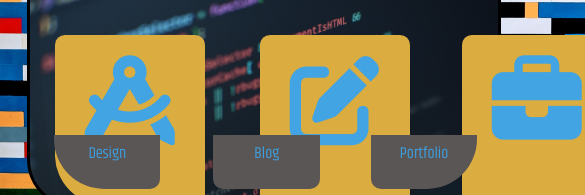
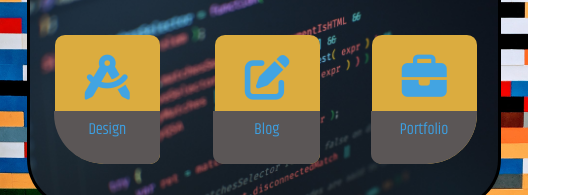
Before and after one commit to BhaveerH/MyFirstWebsite, a plain HTML site: page index.html in a window 390 px wide. Shown: the part 605-800 px from the top of the page, 585 px wide, since content can reach past the window. Drawn offline with Linux system fonts and the light colour scheme.

Commit message:
HTML & CSS Iteration 20
Fixed responsive issue with icons for index page

```diff
--- a/index.html
+++ b/index.html
@@ -100,13 +100,13 @@
             <label class="p-label" for="Blo" id="Blo">Blog</label>
             <label class="p-label" for="Por" id="Por">Portfolio</label>
             <button class="LinkDes u-url" id="iconDesignLink">
-              <i class="fa-solid fa-compass-drafting fa-3x"></i>
+              <i class="fa-solid fa-compass-drafting"></i>
             </button>
             <button class="LinkBlog u-url" id="iconBlogLink">
-              <i class="fa-solid fa-pen-to-square fa-3x"></i>
+              <i class="fa-solid fa-pen-to-square"></i>
             </button>
             <button class="LinkPort u-url" id="iconPortLink">
-              <i class="fa-solid fa-briefcase fa-3x"></i>
+              <i class="fa-solid fa-briefcase"></i>
             </button>
           </nav>
         </section>
--- a/myWebsite/style.css
+++ b/myWebsite/style.css
@@ -358,6 +358,19 @@
   display: none;
 }
 
+.fa-compass-drafting{
+  font-size: 3em;
+}
+
+.fa-pen-to-square{
+  font-size: 3em;
+}
+
+.fa-briefcase{
+  font-size: 3em;
+}
+
+
 
 @media (max-width: 400px)
 {
@@ -556,5 +569,17 @@
 
   }
 
+  .fa-compass-drafting{
+    font-size: 1.5em;
+  }
+
+  .fa-pen-to-square{
+    font-size: 1.5em;
+  }
+
+  .fa-briefcase{
+    font-size: 1.5em;
+  }
+
 
 }
```
